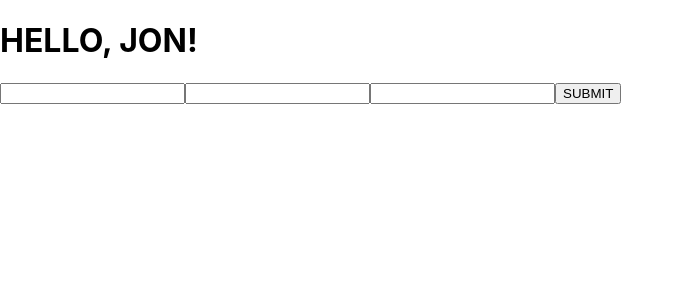
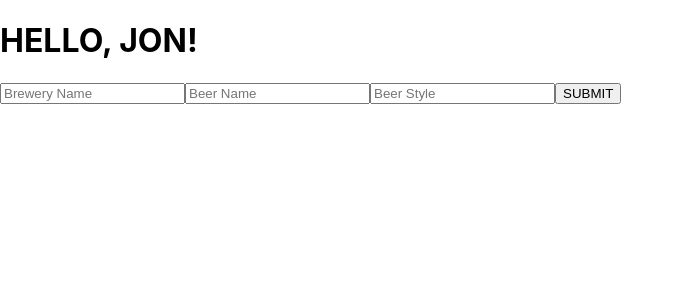
Before and after one commit to ThadStin/project-4-frontend, a React (Create React App) app: page / in a window 1280 px wide. Shown: the top 300 px of the page, without its empty margins (0-684 px from the left). Built offline with nearby package versions, Linux system fonts and the light colour scheme.

Commit message:
submit form rendering correctly

```diff
--- a/src/components/Form.js
+++ b/src/components/Form.js
@@ -15,46 +15,62 @@ class Form extends Component {
       img: ''
     }
     ///////////  binding  ///////////
-    // this.handleChange = this.handleChange.bind(this)
-    // this.handleSubmit = this.handleSubmit.bind(this)
+    this.handleChange = this.handleChange.bind(this)
+    this.handleSubmit = this.handleSubmit.bind(this)
+    this.clearForm = this.clearForm.bind(this)
   }
   ////////////  methods  ///////////
-  // handleChange = (event) => {
-  //   this.setState({beer_name: event.target.value})
-  // }
-  //
-  // handleSubmit = (event) => {
-  //   event.preventDefault()
-  //   this.props.handleCreateBeer(this.state)
-  //   this.clearForm()
-  // }
-  //
-  // clearForm = () => {
-  //   this.setState({ beer_name: '' })
-  // }
+  handleChange = (e) => {
+    this.setState({
+      [e.target.id]: e.target.value
+      // brewery_name: event.target.value,
+      // beer_name: event.target.value,
+      // beer_style: event.target.value
+
+    })
+    // this.setState({beer_name: event.target.value})
+    // this.setState({beer_style: event.target.value})
+  }
+
+  handleSubmit = (event) => {
+    event.preventDefault()
+    this.props.handleCreateBeer(this.state)
+    this.clearForm()
+  }
+
+  clearForm = () => {
+    this.setState({
+      brewery_name: '',
+      beer_name: '',
+      beer_style: ''
+     })
+  }
 //------------- gonna have to flesh out this file quite a bit ----------
 
   render () {
     return (
-      <div className="form" onSubmit={this.handleSubmit}>
-        <form>
+      <div className="form" >
+        <form onSubmit={this.handleSubmit}>
           <input
             type='text'
-            placholder='Brewery Name'
+            placeholder='Brewery Name'
             onChange={this.handleChange}
             value={this.state.brewery_name}
+            id='brewery_name'
           />
           <input
             type='text'
-            placholder='Beer Name'
+            placeholder='Beer Name'
             onChange={this.handleChange}
             value={this.state.beer_name}
+            id='beer_name'
           />
           <input
             type='text'
-            placholder='Beer Style'
+            placeholder='Beer Style'
             onChange={this.handleChange}
             value={this.state.beer_style}
+            id='beer_style'
           />
           <button type='submit'> SUBMIT </button>
         </form>
```
